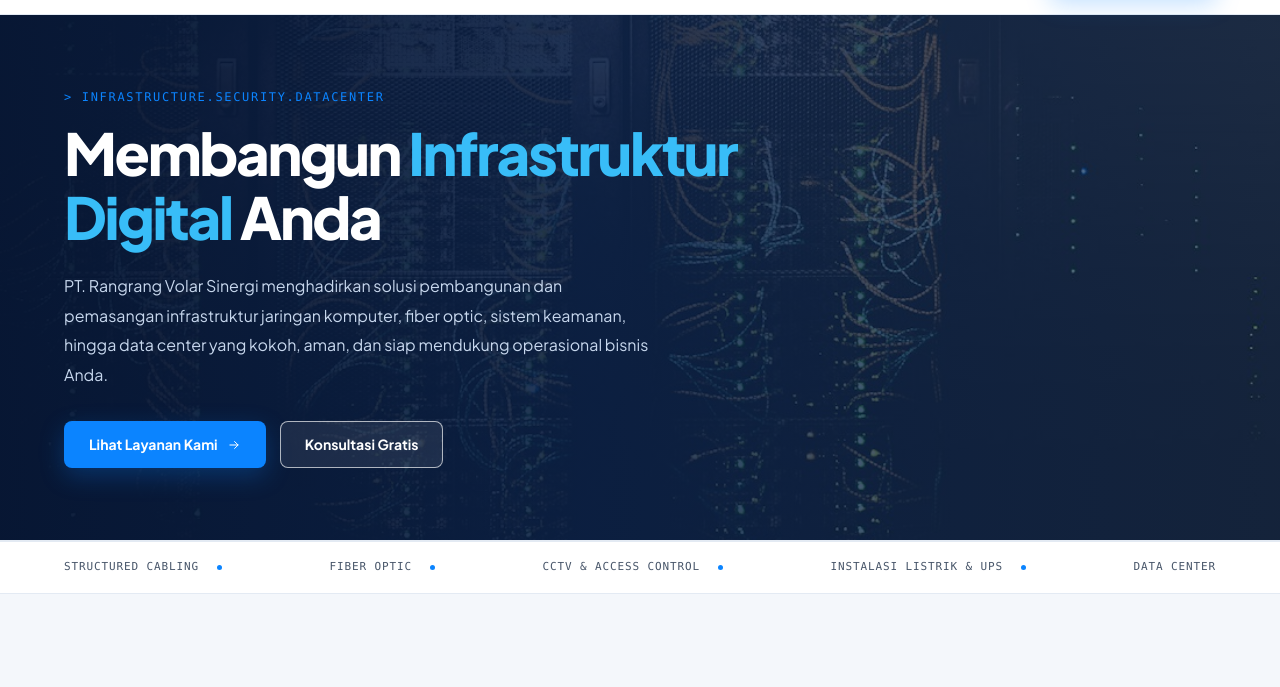
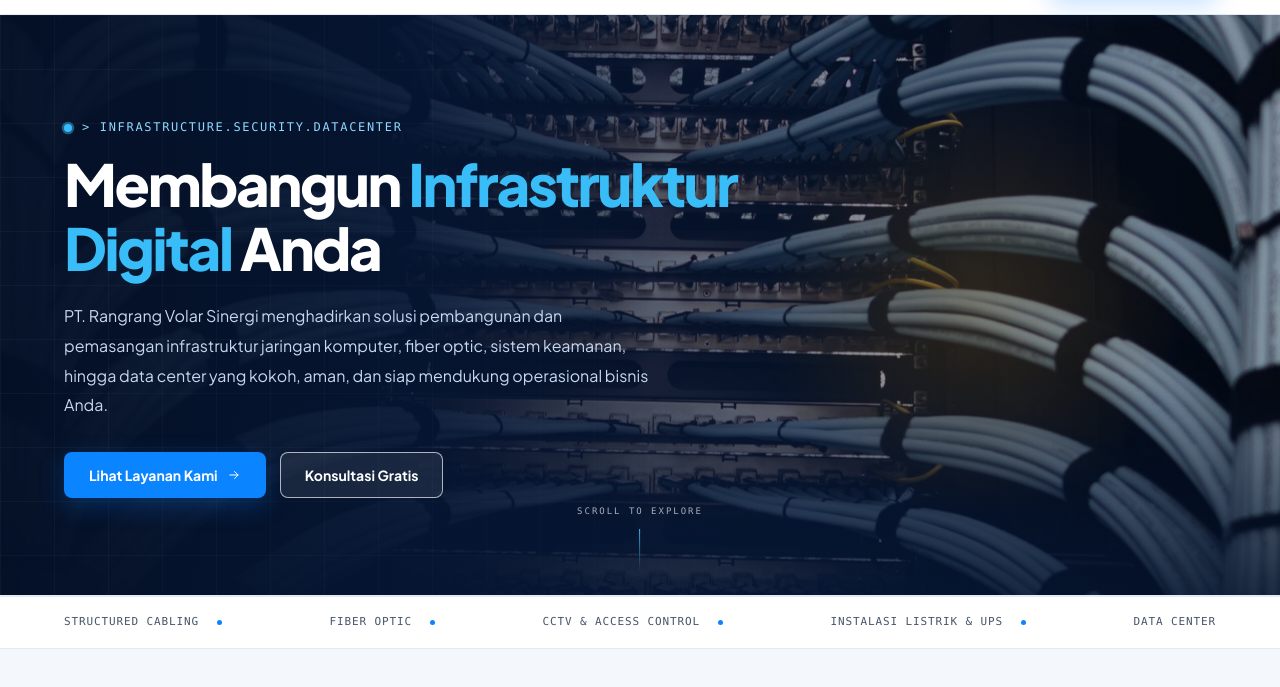
Before and after one commit to antonad-gh/rangvolar-website, an Astro site: page / in a window 1280 px wide. Shown: the part 62-749 px from the top of the page. Built offline with nearby package versions, Linux system fonts and the light colour scheme; Astro itself is replaced by a stand-in of ours.

Commit message:
Hero baru: foto kabel Pexels dengan efek zoom, glow, dan animasi

```diff
--- a/src/pages/index.astro
+++ b/src/pages/index.astro
@@ -9,15 +9,21 @@ import { home, services, projects } from '../data/content';
 import { href } from '../utils/path';
 
 const imageAbout = href('/images/network-cables.jpg');
-const heroStyle = `background-image: url('${href('/images/data-center.jpg')}')`;
+const heroImage = href('/images/hero-cabling.jpg');
 ---
 
 <BaseLayout>
   <!-- HERO -->
-  <section class="hero" style={heroStyle}>
-    <div class="container">
+  <section class="hero" style={`--hero-image: url('${heroImage}')`}>
+    <div class="hero-media" aria-hidden="true"></div>
+    <div class="hero-glow" aria-hidden="true"></div>
+
+    <div class="container hero-inner">
       <div class="hero-copy">
-        <span class="eyebrow">&gt; {home.hero.eyebrow}</span>
+        <span class="eyebrow hero-eyebrow">
+          <span class="hero-pulse" aria-hidden="true"></span>
+          &gt; {home.hero.eyebrow}
+        </span>
         <h1 set:html={home.hero.titleHtml} />
         <p class="hero-lead">{home.hero.description}</p>
         <div class="hero-actions">
@@ -25,6 +31,11 @@ const heroStyle = `background-image: url('${href('/images/data-center.jpg')}')`;
           <a href={href('/contact')} class="btn btn-ghost">{home.hero.ctaSecondary}</a>
         </div>
       </div>
+    </div>
+
+    <div class="hero-scroll" aria-hidden="true">
+      <span>SCROLL TO EXPLORE</span>
+      <i></i>
     </div>
   </section>
 
--- a/src/styles/global.css
+++ b/src/styles/global.css
@@ -255,27 +255,140 @@ ul { list-style: none; margin: 0; padding: 0; }
   position: relative;
   overflow: hidden;
   color: #fff;
-  background-color: var(--navy);
-  background-size: cover;
-  background-position: center;
+  background: var(--navy);
   border-bottom: 1px solid var(--line);
 }
 
+/* Foto latar dengan efek zoom lambat */
+.hero-media {
+  position: absolute;
+  inset: 0;
+  z-index: 0;
+  background-image: var(--hero-image);
+  background-size: cover;
+  background-position: center;
+  animation: heroZoom 26s ease-in-out infinite alternate;
+  will-change: transform;
+}
+
+@keyframes heroZoom {
+  from { transform: scale(1.02); }
+  to   { transform: scale(1.16); }
+}
+
+/* Gradient gelap agar teks terbaca + vignette di bawah */
 .hero::before {
   content: '';
   position: absolute;
   inset: 0;
-  background: linear-gradient(90deg, rgba(6, 22, 52, 0.96) 0%, rgba(8, 30, 68, 0.88) 46%, rgba(8, 35, 78, 0.55) 100%);
+  z-index: 1;
+  background:
+    linear-gradient(90deg, rgba(4, 16, 38, .98) 0%, rgba(6, 22, 52, .92) 32%, rgba(8, 30, 68, .55) 62%, rgba(8, 30, 68, .2) 100%),
+    linear-gradient(0deg, rgba(4, 16, 38, .8) 0%, transparent 38%);
   pointer-events: none;
 }
 
-.hero .container {
+/* Grid halus hanya di sisi teks */
+.hero::after {
+  content: '';
+  position: absolute;
+  inset: 0;
+  z-index: 1;
+  background-image:
+    linear-gradient(rgba(255, 255, 255, .035) 1px, transparent 1px),
+    linear-gradient(90deg, rgba(255, 255, 255, .035) 1px, transparent 1px);
+  background-size: 54px 54px;
+  -webkit-mask-image: linear-gradient(to right, #000, transparent 68%);
+  mask-image: linear-gradient(to right, #000, transparent 68%);
+  pointer-events: none;
+}
+
+/* Cahaya hangat yang mengikuti titik terang di tengah foto */
+.hero-glow {
+  position: absolute;
+  z-index: 1;
+  top: 50%;
+  right: 6%;
+  width: 460px;
+  height: 460px;
+  transform: translateY(-50%);
+  background: radial-gradient(circle, rgba(245, 158, 11, .16), transparent 65%);
+  pointer-events: none;
+}
+
+.hero .container,
+.hero-inner {
   position: relative;
   z-index: 2;
-  min-height: 520px;
+  min-height: 580px;
   display: flex;
   align-items: center;
-  padding-block: 72px;
+  padding-block: 80px;
+}
+
+/* Aksen titik berdenyut pada label */
+.hero-eyebrow {
+  display: inline-flex;
+  align-items: center;
+  gap: 10px;
+  color: #8fd8ff;
+}
+
+.hero-pulse {
+  width: 8px;
+  height: 8px;
+  border-radius: 50%;
+  background: var(--sky);
+  animation: heroPulse 2.4s ease-out infinite;
+}
+
+@keyframes heroPulse {
+  0%   { box-shadow: 0 0 0 0 rgba(56, 189, 248, .55); }
+  70%  { box-shadow: 0 0 0 12px rgba(56, 189, 248, 0); }
+  100% { box-shadow: 0 0 0 0 rgba(56, 189, 248, 0); }
+}
+
+/* Teks masuk bertahap saat halaman dibuka */
+@keyframes heroRise {
+  from { opacity: 0; transform: translateY(24px); }
+  to   { opacity: 1; transform: none; }
+}
+
+.hero-copy > * { animation: heroRise .8s cubic-bezier(.22, 1, .36, 1) both; }
+.hero-copy > :nth-child(2) { animation-delay: .12s; }
+.hero-copy > :nth-child(3) { animation-delay: .24s; }
+.hero-copy > :nth-child(4) { animation-delay: .36s; }
+
+/* Penanda scroll di bawah hero */
+.hero-scroll {
+  position: absolute;
+  z-index: 2;
+  left: 50%;
+  bottom: 24px;
+  transform: translateX(-50%);
+  display: flex;
+  flex-direction: column;
+  align-items: center;
+  gap: 10px;
+  font-family: var(--mono);
+  font-size: 9px;
+  letter-spacing: .22em;
+  color: rgba(255, 255, 255, .65);
+  white-space: nowrap;
+}
+
+.hero-scroll i {
+  display: block;
+  width: 1px;
+  height: 42px;
+  background: linear-gradient(var(--sky), transparent);
+  transform-origin: top;
+  animation: heroScroll 2s ease-in-out infinite;
+}
+
+@keyframes heroScroll {
+  0%, 100% { transform: scaleY(.35); opacity: .5; }
+  50%      { transform: scaleY(1); opacity: 1; }
 }
 
 .hero-copy { max-width: 720px; }
@@ -951,7 +1064,7 @@ ul { list-style: none; margin: 0; padding: 0; }
   .header-cta { display: none; }
 
   .split { grid-template-columns: 1fr; }
-  .hero .container { min-height: 440px; }
+  .hero-inner { min-height: 480px; }
   .float-chip { right: 12px; bottom: -14px; }
   .cta-panel { flex-direction: column; align-items: flex-start; padding: 36px 28px; }
 }
@@ -976,4 +1089,23 @@ ul { list-style: none; margin: 0; padding: 0; }
   .form-card { padding: 24px 20px; }
   .page-hero { padding-block: 56px 44px; }
   .footer-bottom { flex-direction: column; }
+
+  /* Hero di layar kecil: gelap merata supaya teks tetap jelas */
+  .hero::before {
+    background: linear-gradient(90deg, rgba(4, 16, 38, .97), rgba(6, 22, 52, .86));
+  }
+  .hero::after { display: none; }
+  .hero-glow { display: none; }
+  .hero-scroll { display: none; }
+  .hero-inner { min-height: 500px; padding-block: 56px 72px; }
 }
+
+/* Hormati preferensi pengguna yang tidak ingin animasi */
+@media (prefers-reduced-motion: reduce) {
+  .hero-media,
+  .hero-pulse,
+  .hero-scroll i,
+  .hero-copy > * {
+    animation: none;
+  }
+}
```
Also changed, not shown: public/images/hero-cabling.jpg (added), 1 other file.
